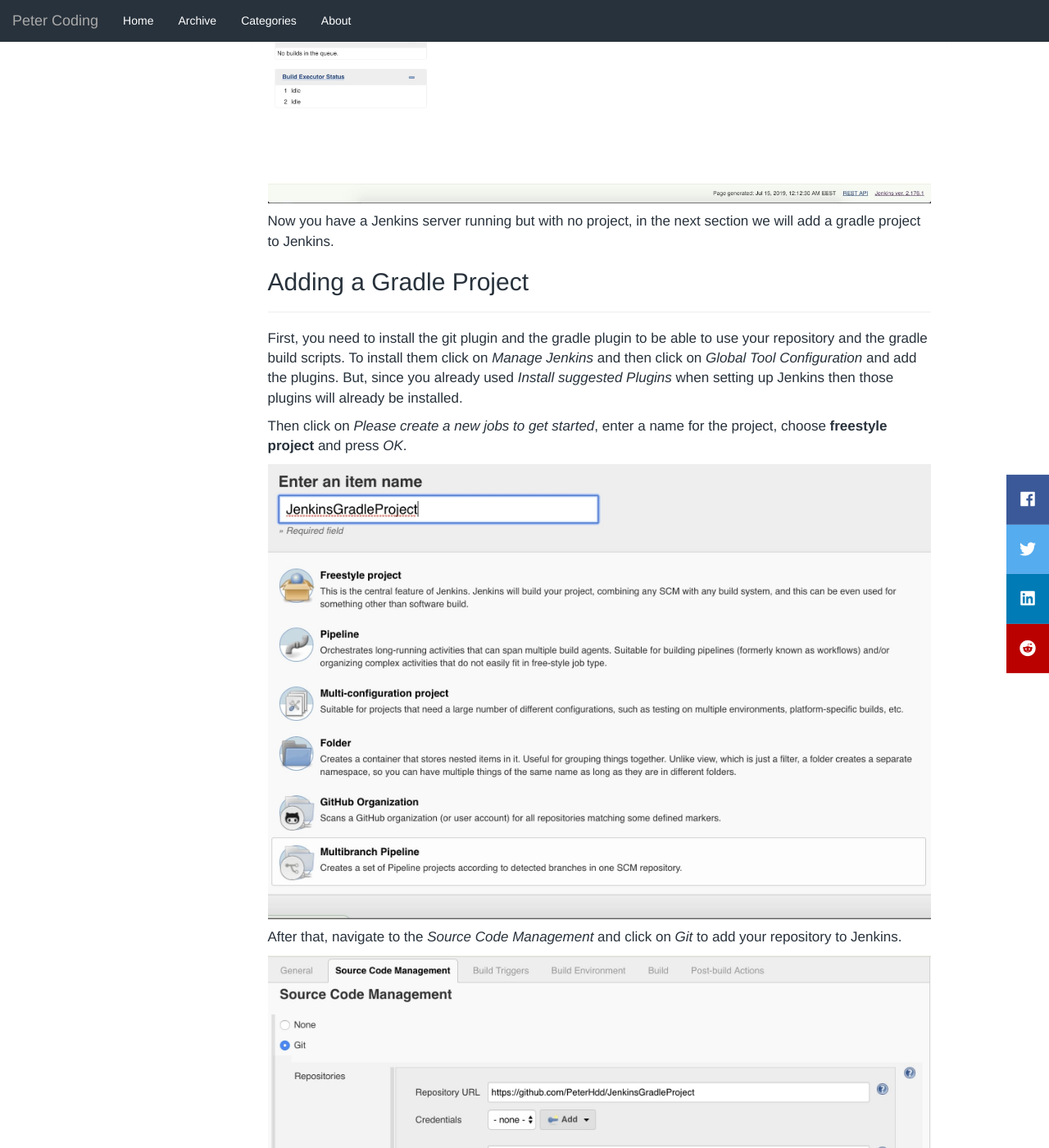
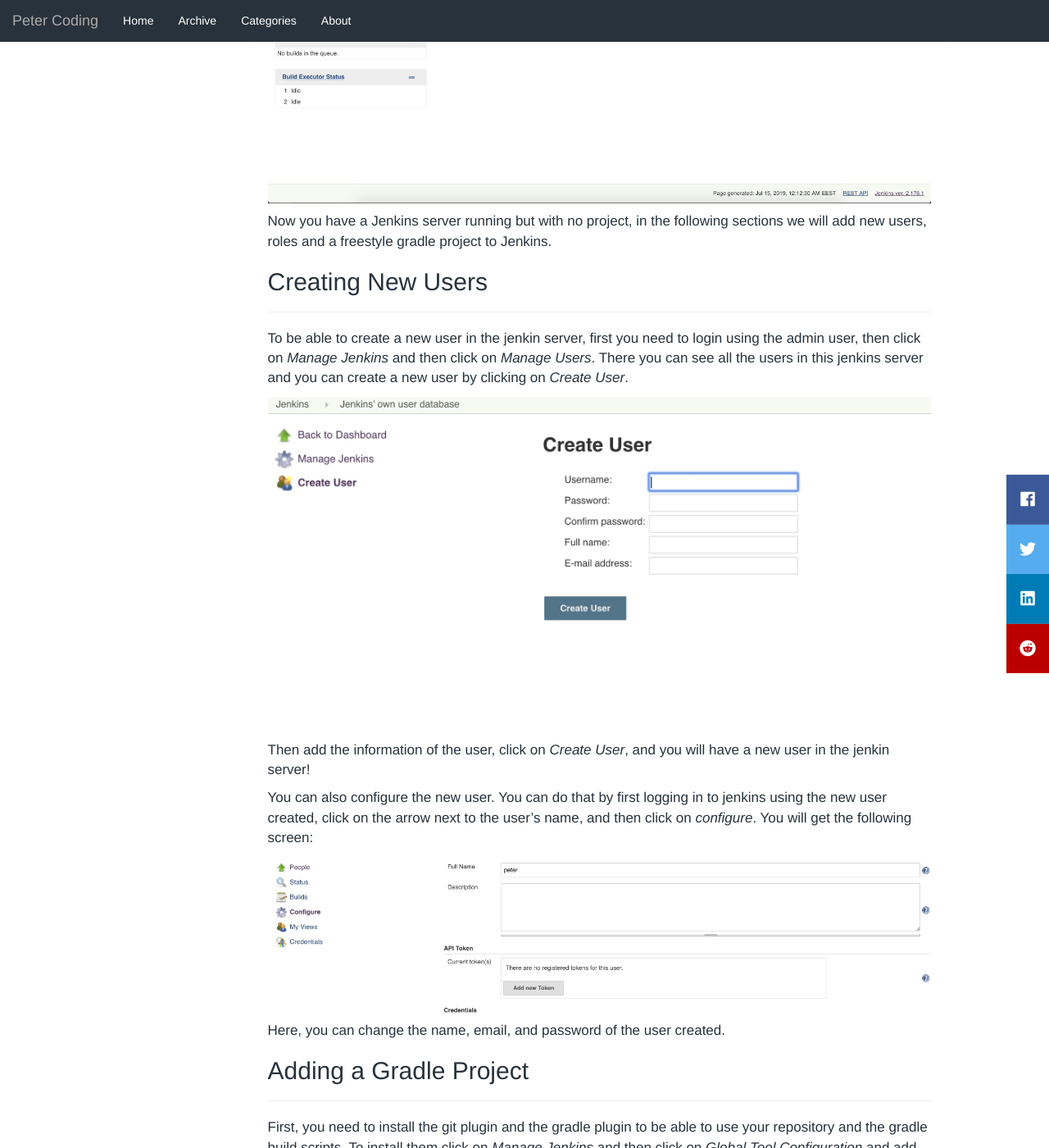
Before and after one commit to aximilli1212/peterhdd.github.io, a Jekyll site: the page built from _posts/2019-07-15-how-to-use-jenkins.md, in a window 1280 px wide and 1400 px high, scrolled down 3326 px. Shown: the whole window at 82% size. Built offline with Jekyll 4.4.1, drawn with Linux system fonts in a browser that asks for light colours; nearby versions of some CDN libraries; comment, search, counter and statistics services are not loaded.

Commit message:
update post

```diff
--- a/_posts/2019-07-15-how-to-use-jenkins.md
+++ b/_posts/2019-07-15-how-to-use-jenkins.md
@@ -75,7 +75,32 @@
     /assets/images/jenkinshomepage.jpg 600w,
     /assets/images/jenkinshomepage.jpg 900w">
 
-Now you have a Jenkins server running but with no project, in the next section we will add a gradle project to Jenkins.
+Now you have a Jenkins server running but with no project, in the following sections we will add new users, roles and a freestyle gradle project to Jenkins.
+
+## Creating New Users
+---
+To be able to create a new user in the jenkin server, first you need to login using the admin user, then click on *Manage Jenkins* and then click on *Manage Users*. There you can see all the users in this jenkins server and you can create a new user by clicking on *Create User*.
+
+<img data-sizes="auto" class="lazy-loading" data-src="/assets/images/new-user-jenkins.jpg" src="/assets/images/new-user-jenkins.jpg" alt="new user jenkins" data-srcset="/assets/images/new-user-jenkins.jpg 300w,
+    /assets/images/new-user-jenkins.jpg 600w,
+    /assets/images/new-user-jenkins.jpg 900w">
+
+Then add the information of the user, click on *Create User*, and you will have a new user in the jenkin server!
+
+You can also configure the new user. You can do that by first logging in to jenkins using the new user created, click on the arrow next to the user's name, and then click on *configure*. You will get the following screen:
+
+<img data-sizes="auto" class="lazy-loading" data-src="/assets/images/nconfigure-user.jpg" src="/assets/images/configure-user.jpg" alt="configure user jenkins" data-srcset="/assets/images/configure-user.jpg 300w,
+    /assets/images/configure-user.jpg 600w,
+    /assets/images/configure-user.jpg 900w">
+
+Here, you can change the name, email, and password of the user created.
+
+<!-- In the next section, we will see how to assign roles to the different users in the jenkins server. -->
+
+<!-- ## Create And Manage User Roles
+---
+Every user in the jenkins server should have a different role, therefore we need to assign different roles for each user. First, we need to navigate to *manage jenkins* then click on *manage plugins* and download the plugin *Role-based Authorization Strategy* which will help us in creating global roles, such as admin, job creator, anonymous, etc. -->
+
 
 ## Adding a Gradle Project
 ----
```
Also changed, not shown: assets/images/configure-user.jpg (added), assets/images/new-user-jenkins.jpg (added).
